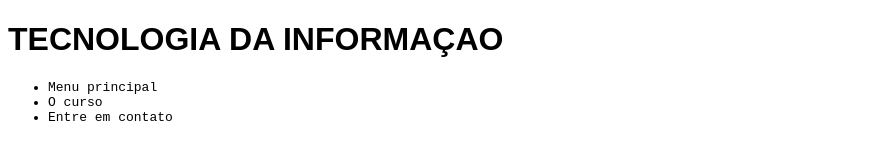
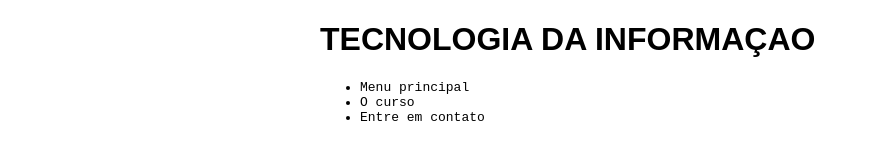
Before and after one commit to pedroitl/firtssitetecinfo, a plain HTML site: page index.html in a window 1280 px wide. Shown: the whole page, without its empty margins (0-869 px from the left). Drawn offline with Linux system fonts and the light colour scheme.

Commit message:
inserindo titulo e dimiundo tamanho da pagina

```diff
--- a/estilo.css
+++ b/estilo.css
@@ -5,3 +5,7 @@ h1{
 li{
     font-family: monospace;
 }
+body{
+    width: 50%;
+    margin: auto;
+}
--- a/index.html
+++ b/index.html
@@ -1,10 +1,11 @@
 <!DOCTYPE html>
 <html>
 <head>
-    <meta charset="UTF-8">
+    <meta charset="utf-8">
     <meta name="description" content="TECINFO">
     <meta name="keywords" content="TECNOLOGIA DA INFORMAÇAO">
     <link rel="stylesheet" href="estilo.css">
+    <title>Curso Tecinfo</title>
 </head>
 <body>
     <h1>TECNOLOGIA DA INFORMAÇAO</h1>
```
